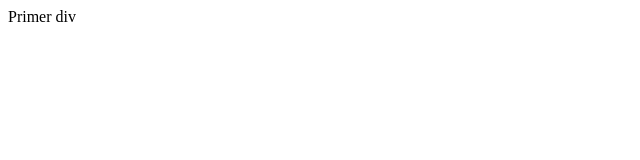
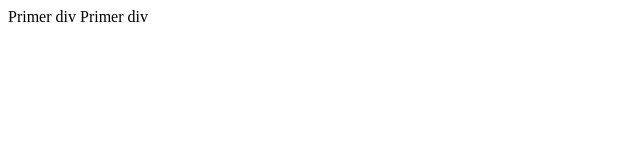
Before and after one commit to RobertMoralesO/clase_git_jueves_noche, a plain HTML site: page index.html in a window 1280 px wide. Shown: the full height of the page, 0-640 px from the left. Drawn offline with Linux system fonts and the light colour scheme.

Commit message:
Fouth commit

```diff
--- a/index.html
+++ b/index.html
@@ -8,5 +8,6 @@
 </head>
 <body>
     <di>Primer div</di>
+    <di>Primer div</di>
 </body>
 </html>
```
